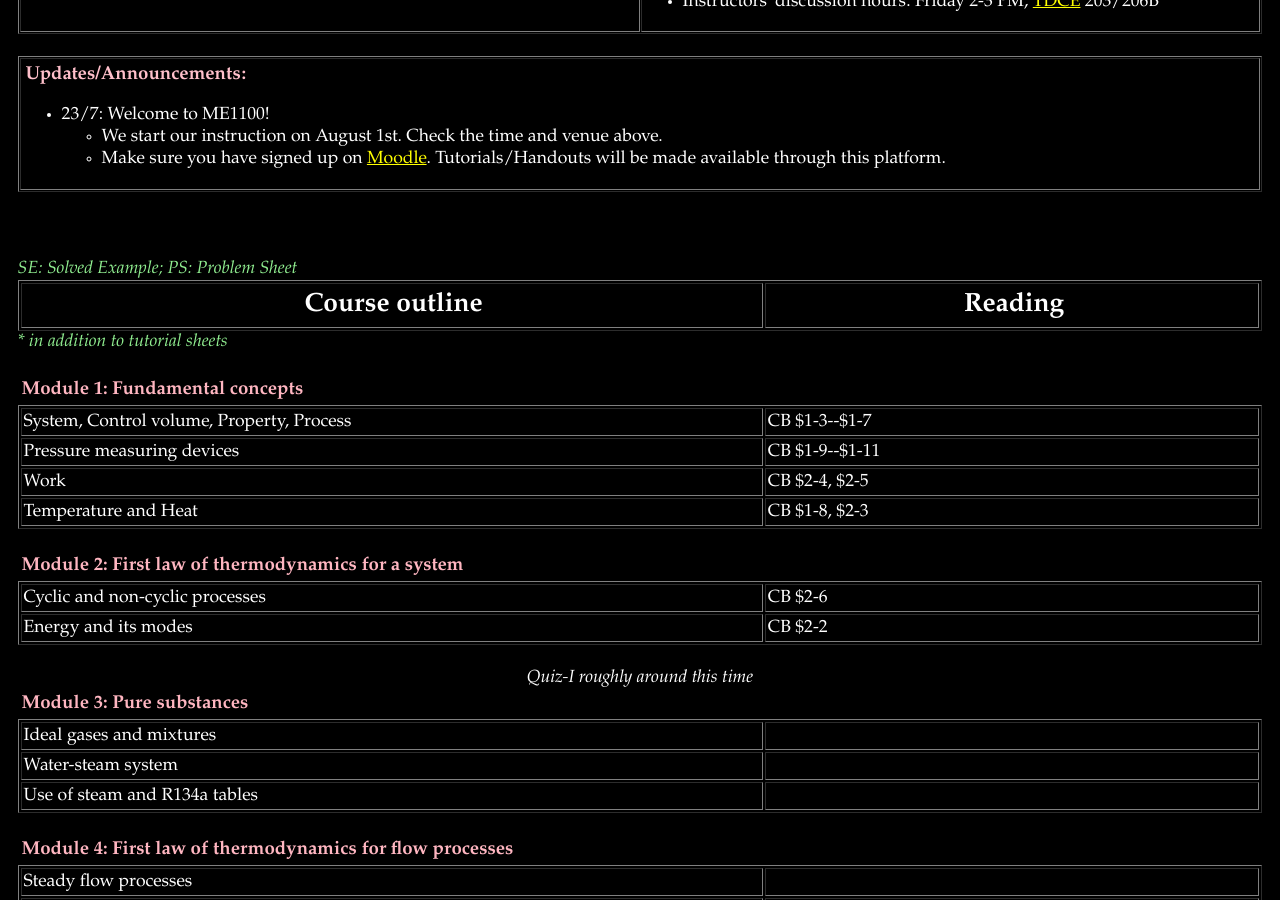
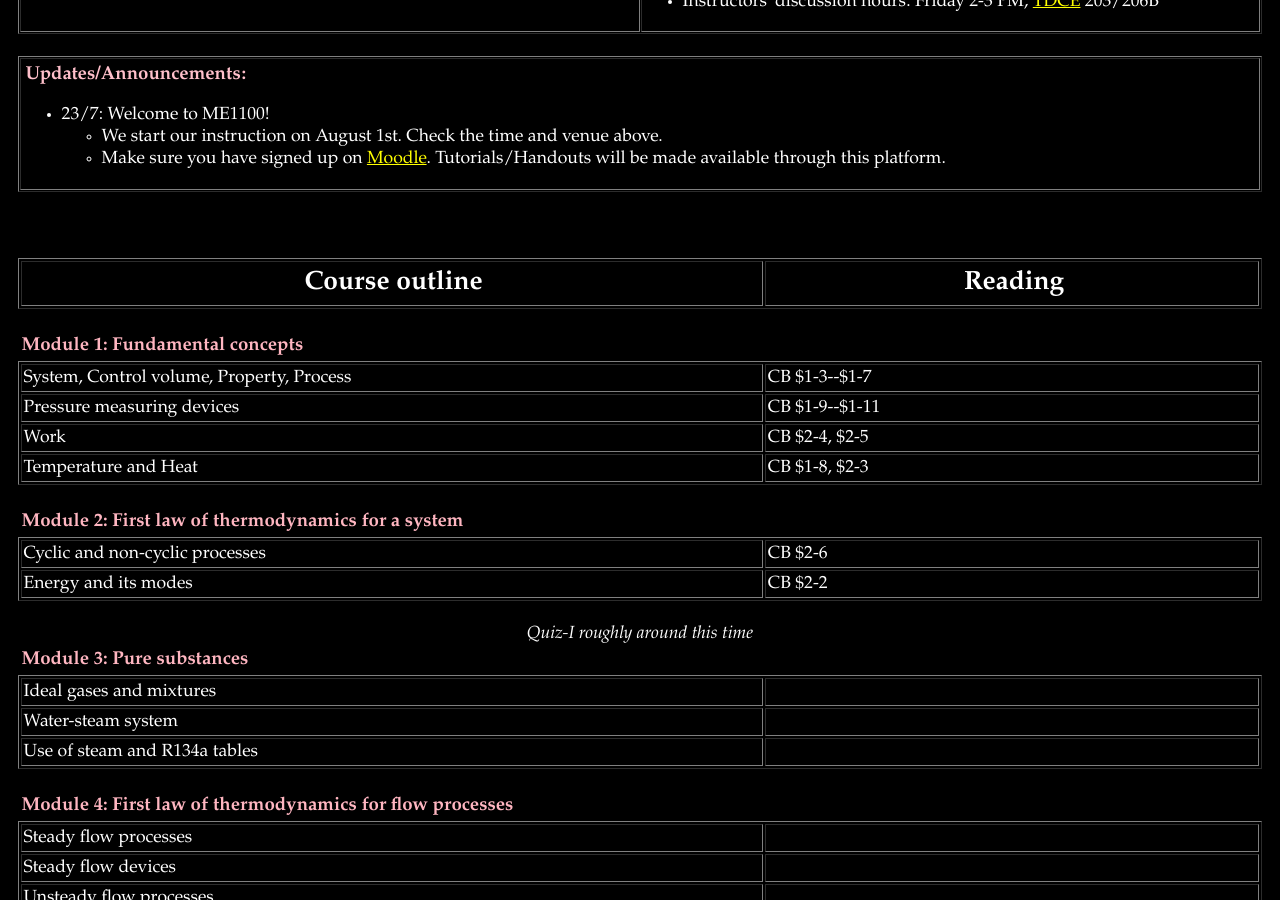
Before and after one commit to krithikasivaram/krithikasivaram.github.io, a Jekyll site: the page teaching/ME1100_Jul_Nov_2019.html, which Jekyll copies as it is, in a window 1280 px wide and 900 px high, scrolled down 957 px. Built offline with Jekyll 4.4.1, drawn with Linux system fonts in a browser that asks for light colours.

Commit message:
rm exercises

```diff
--- a/teaching/ME1100_Jul_Nov_2019.html
+++ b/teaching/ME1100_Jul_Nov_2019.html
@@ -189,7 +189,7 @@ Updates/Announcements:</font></h3>
 </table><br>
 
 <br><br>
-<p><font color="lightgreen"><i>SE: Solved Example; PS: Problem Sheet</i></font></p>
+<!-- <p><font color="lightgreen"><i>SE: Solved Example; PS: Problem Sheet</i></font></p> -->
 <table border="1" cellspacing="2" cellpadding="2"  width="100%">
 	<col width = "60%">
 	<col width = "40%">
@@ -197,7 +197,6 @@ Updates/Announcements:</font></h3>
 		 <th> <h2> Reading</h2>
 	</tr>
 </table>
-<p><font color="lightgreen"><i>* in addition to tutorial sheets</i></font></p>
 <br>
 
 <h3>Module 1: Fundamental concepts </h3>
```
